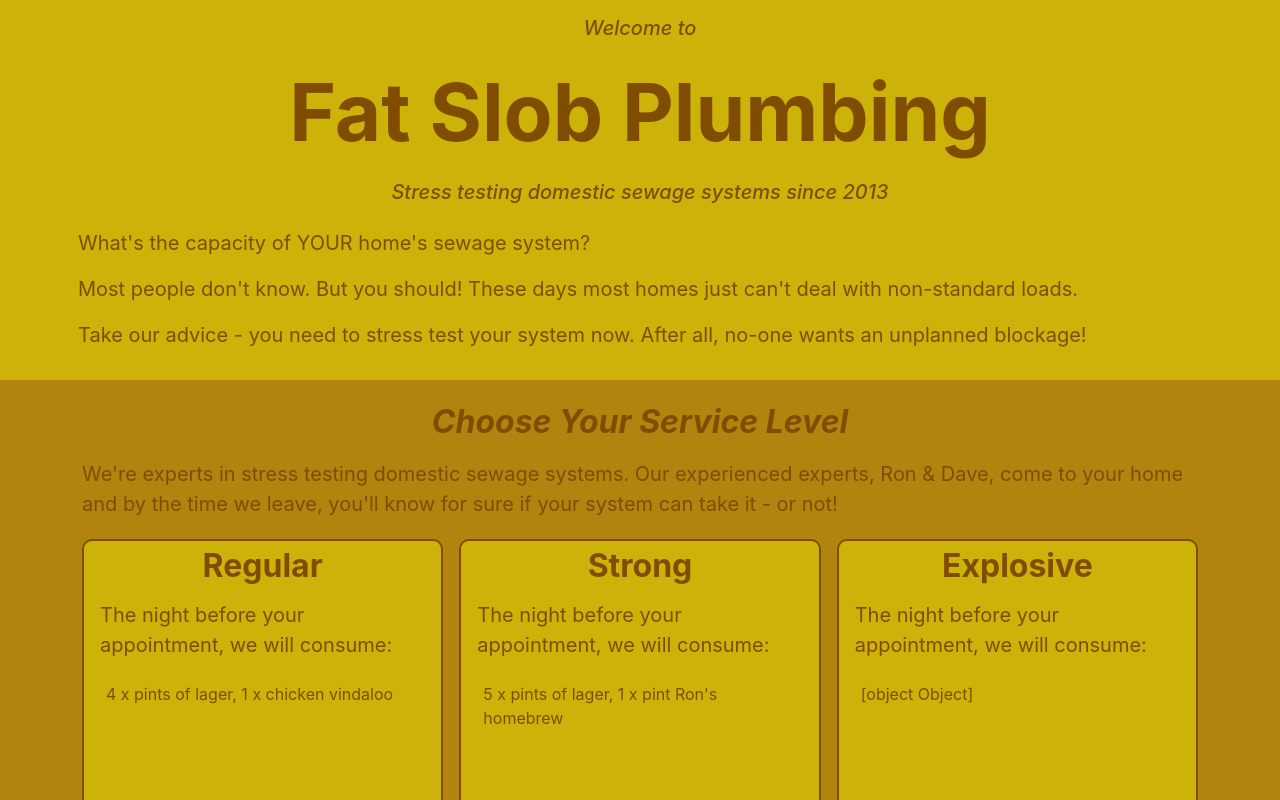
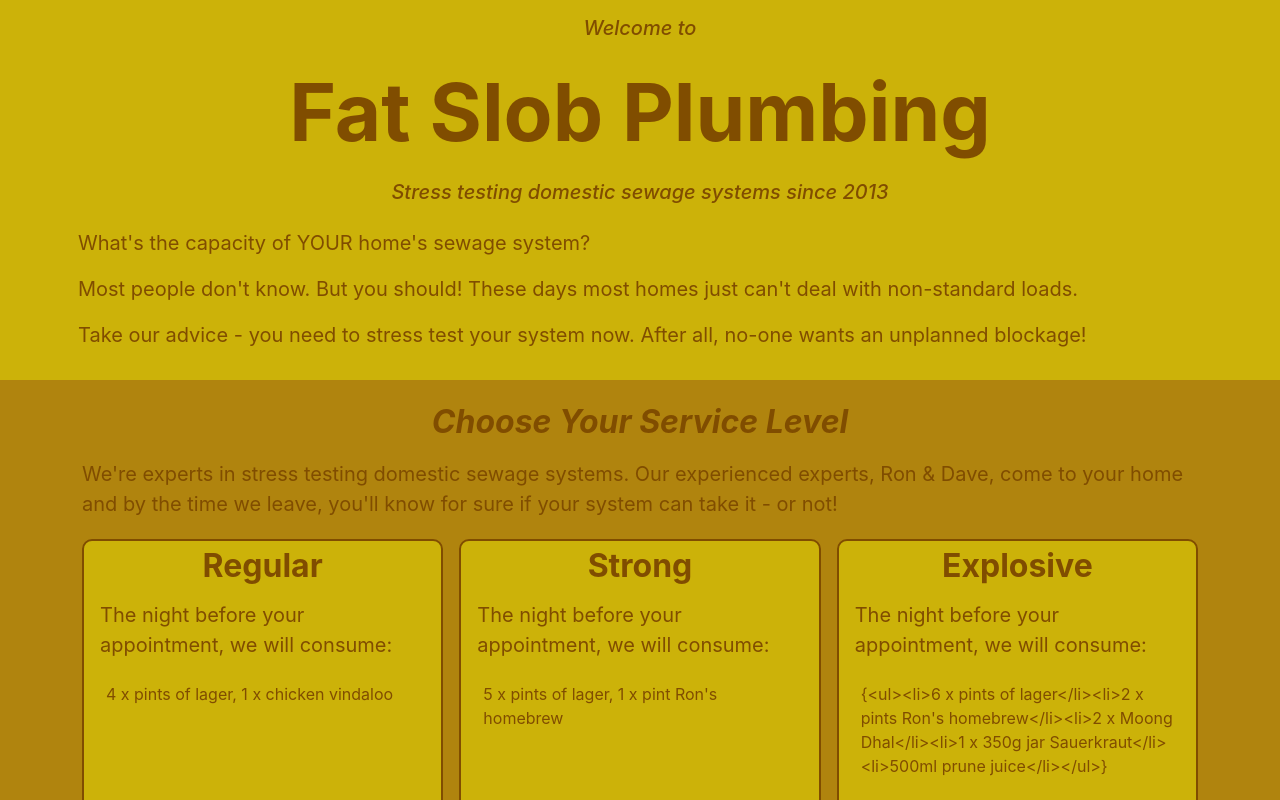
Before and after one commit to headexpanded/fat_slob_plumbing, a Next.js app: page / in a window 1280 px wide. Shown: the top 800 px of the page. Built offline with nearby package versions, Linux system fonts and the light colour scheme.

Commit message:
services prices

```diff
--- a/components/sections/ServicesSection.tsx
+++ b/components/sections/ServicesSection.tsx
@@ -24,7 +24,7 @@ export const ServicesSection = () => {
     {
       key: "3",
       title: "Explosive",
-      content: `${<ul><li>6 x pints of lager</li><li>2 x pints Ron's homebrew</li><li>2 x Moong Dhal</li><li>1 x 350g jar Sauerkraut</li><li>500ml prune juice</li></ul>}`,
+      content: `{<ul><li>6 x pints of lager</li><li>2 x pints Ron's homebrew</li><li>2 x Moong Dhal</li><li>1 x 350g jar Sauerkraut</li><li>500ml prune juice</li></ul>}`,
       price: "299.95"
     }
   ]
```
